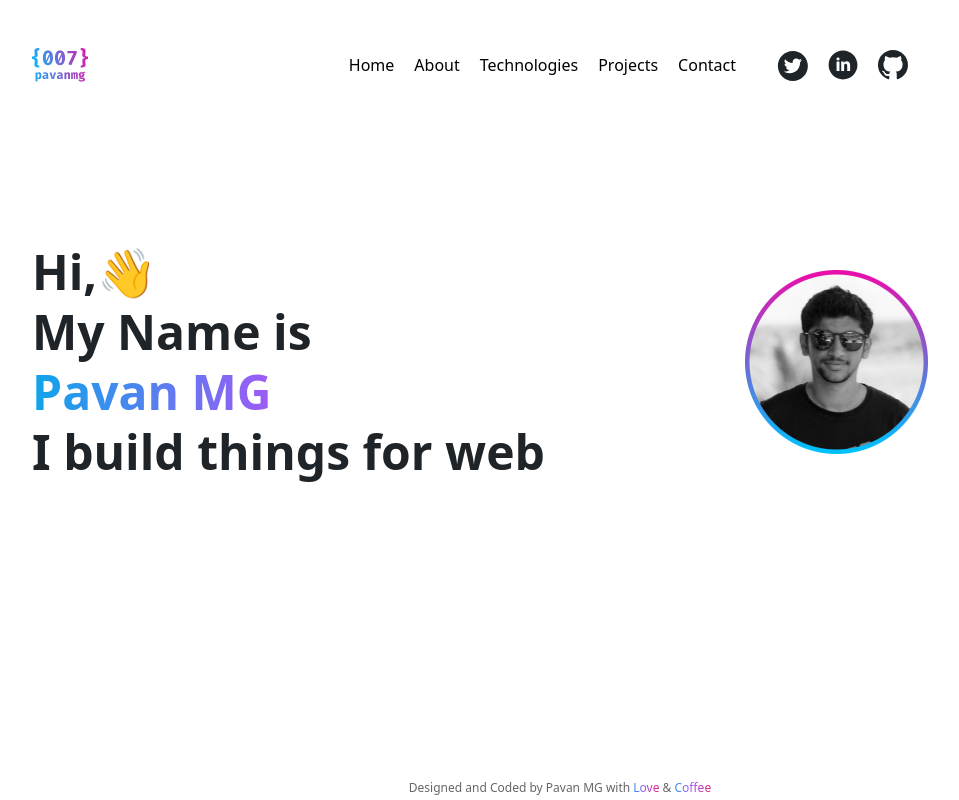
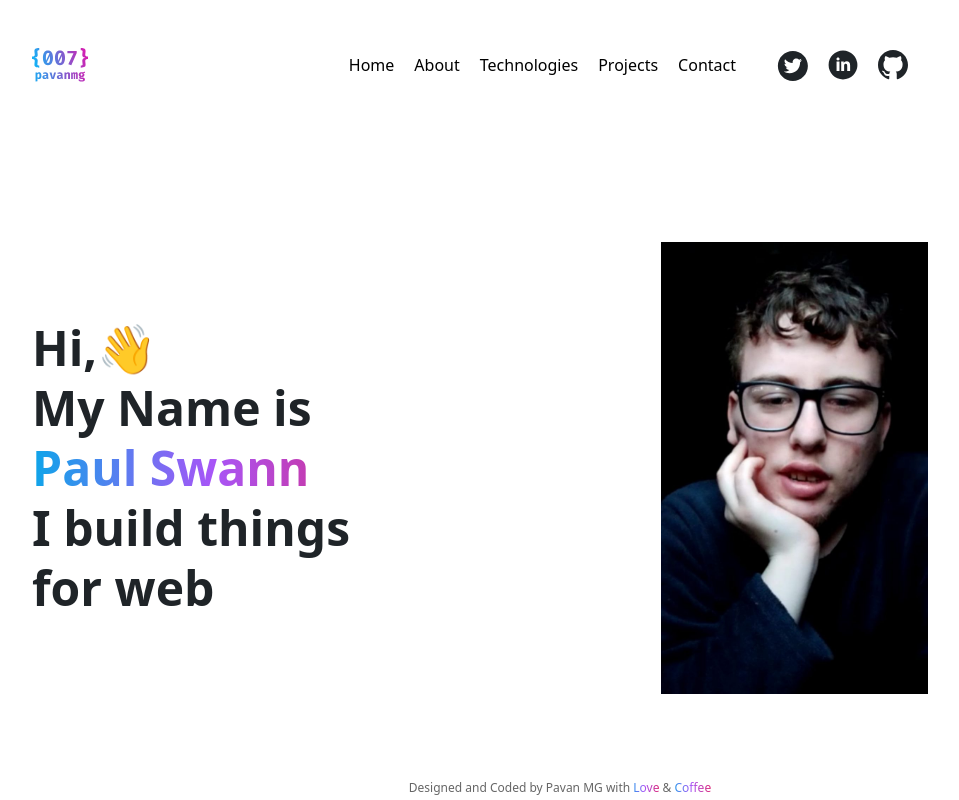
Before and after one commit to swraithe/swraithe-portfolio, a React (Create React App) app: page / in a window 1280 px wide. Shown: the whole page, without its empty margins (160-1119 px from the left). Built offline with nearby package versions, Linux system fonts and the light colour scheme.

Commit message:
udpated name and photo

```diff
--- a/public/index.html
+++ b/public/index.html
@@ -4,7 +4,7 @@
 <head>
   <meta charset="utf-8" />
   <meta name="viewport" content="width=device-width, initial-scale=1, user-scalable=no" />
-  <title>React Developer Portfolio Template V1.0</title>
+  <title>Matthew Portfolio</title>
 </head>
 
 <body class="bg-white dark:bg-dark-mode font-primary">
--- a/src/Details.js
+++ b/src/Details.js
@@ -35,7 +35,7 @@ export const logos = {
 
 // Enter your Personal Details here
 export const personalDetails = {
-  name: "Pavan MG",
+  name: "Paul Swann",
   tagline: "I build things for web",
   img: profile,
   about: `Lorem Ipsum is simply dummy text of the printing and typesetting industry. Lorem Ipsum has been the industry's standard dummy text ever since the 1500s, when an unknown printer took a galley of type and scrambled it to make a type specimen book.`,
```
Also changed, not shown: src/assets/profile.jpg, 1 other file (tests, documents, lock files or other folders).
